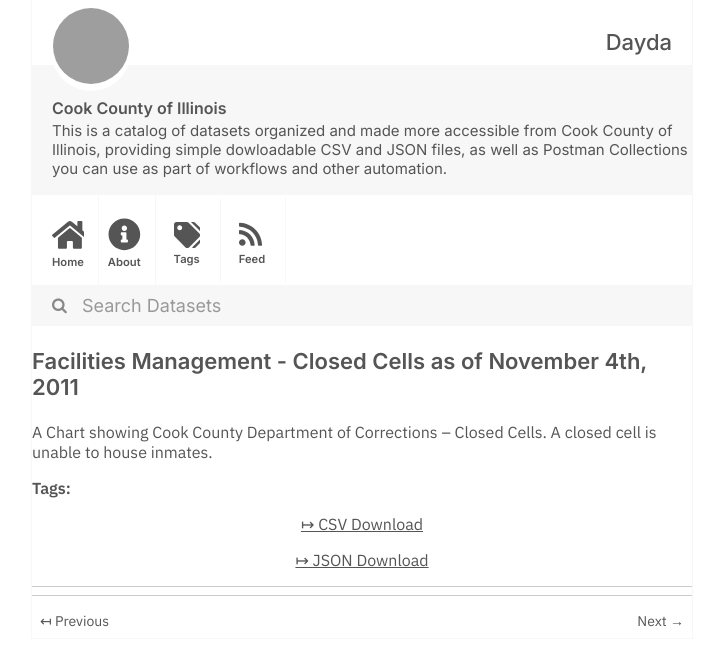
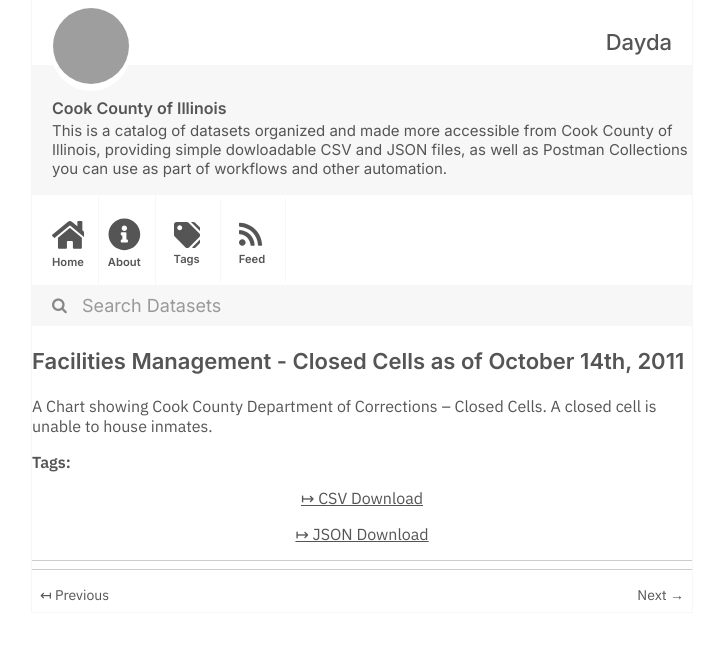
Before and after one commit to dayda-entities/cook-county-of-illinois, a Jekyll site: the page built from _posts/2020-11-10-facilities-management-closed-c.md, in a window 1280 px wide, cut to the strip 0-666 px from the top of the page. Shown: the whole strip, without its empty margins (278-996 px from the left). Built offline with Jekyll 4.4.1, drawn with Linux system fonts in a browser that asks for light colours; grey boxes are pictures that could not be loaded.

Commit message:
Publish Data

```diff
--- a/_posts/2020-11-10-facilities-management-closed-c.md
+++ b/_posts/2020-11-10-facilities-management-closed-c.md
@@ -1,16 +1,16 @@
 ---
-title: 'Facilities Management - Closed Cells as of November 4th, 2011'
-created: '2020-11-10T16:57:10.599209'
-modified: '2020-11-10T16:57:10.599220'
+title: 'Facilities Management - Closed Cells as of October 14th, 2011'
+created: '2020-11-10T16:57:16.937411'
+modified: '2020-11-10T16:57:16.937421'
 state: active
 type: dataset
 tags: []
 groups:
   - Local Government
 csv_url: >-
-  https://datacatalog.cookcountyil.gov/api/views/4f5y-kzk6/rows.csv?accessType=DOWNLOAD
+  https://datacatalog.cookcountyil.gov/api/views/8856-65e9/rows.csv?accessType=DOWNLOAD
 json_url: >-
-  https://datacatalog.cookcountyil.gov/api/views/4f5y-kzk6/rows.json?accessType=DOWNLOAD
+  https://datacatalog.cookcountyil.gov/api/views/8856-65e9/rows.json?accessType=DOWNLOAD
 layout: post
 
 ---
```
